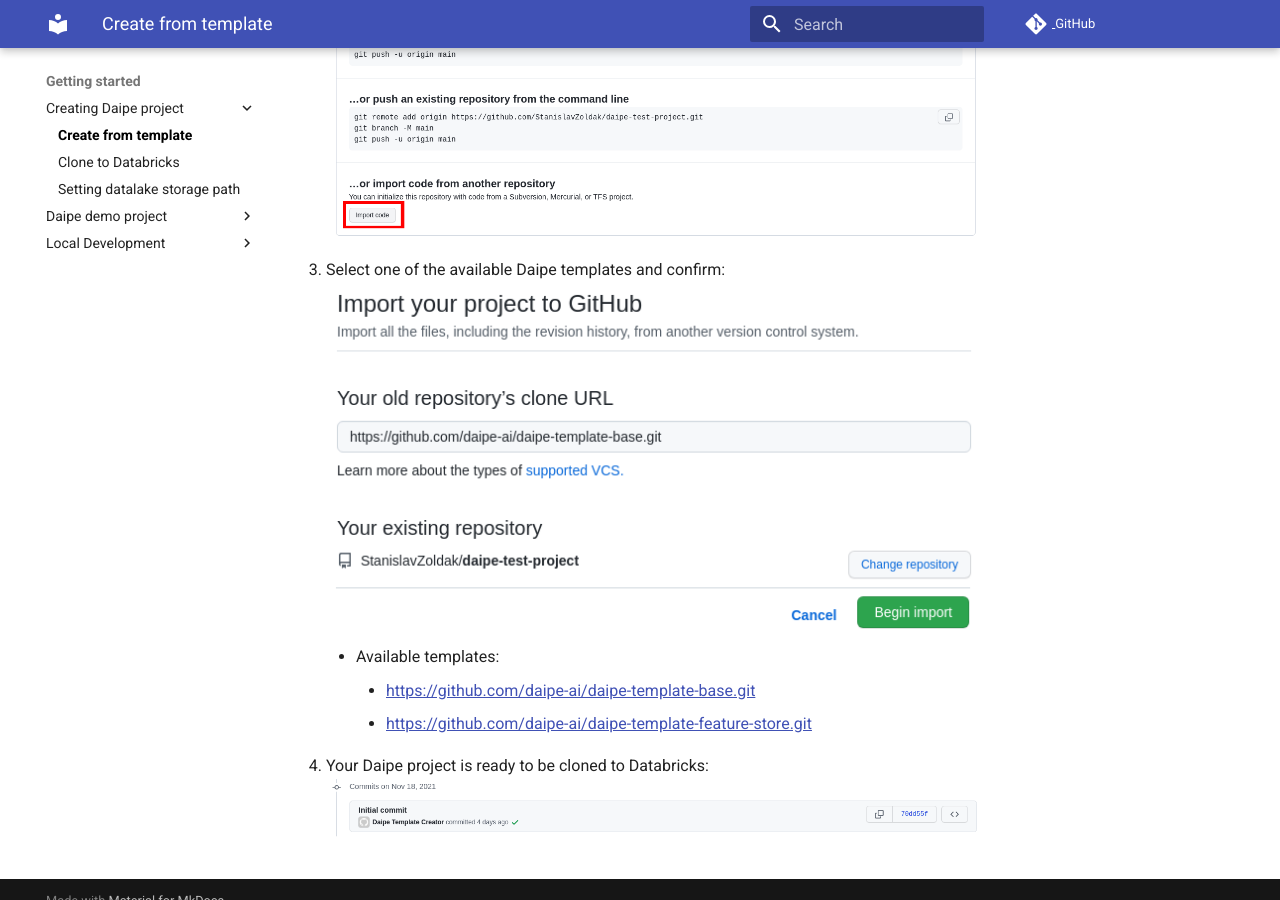
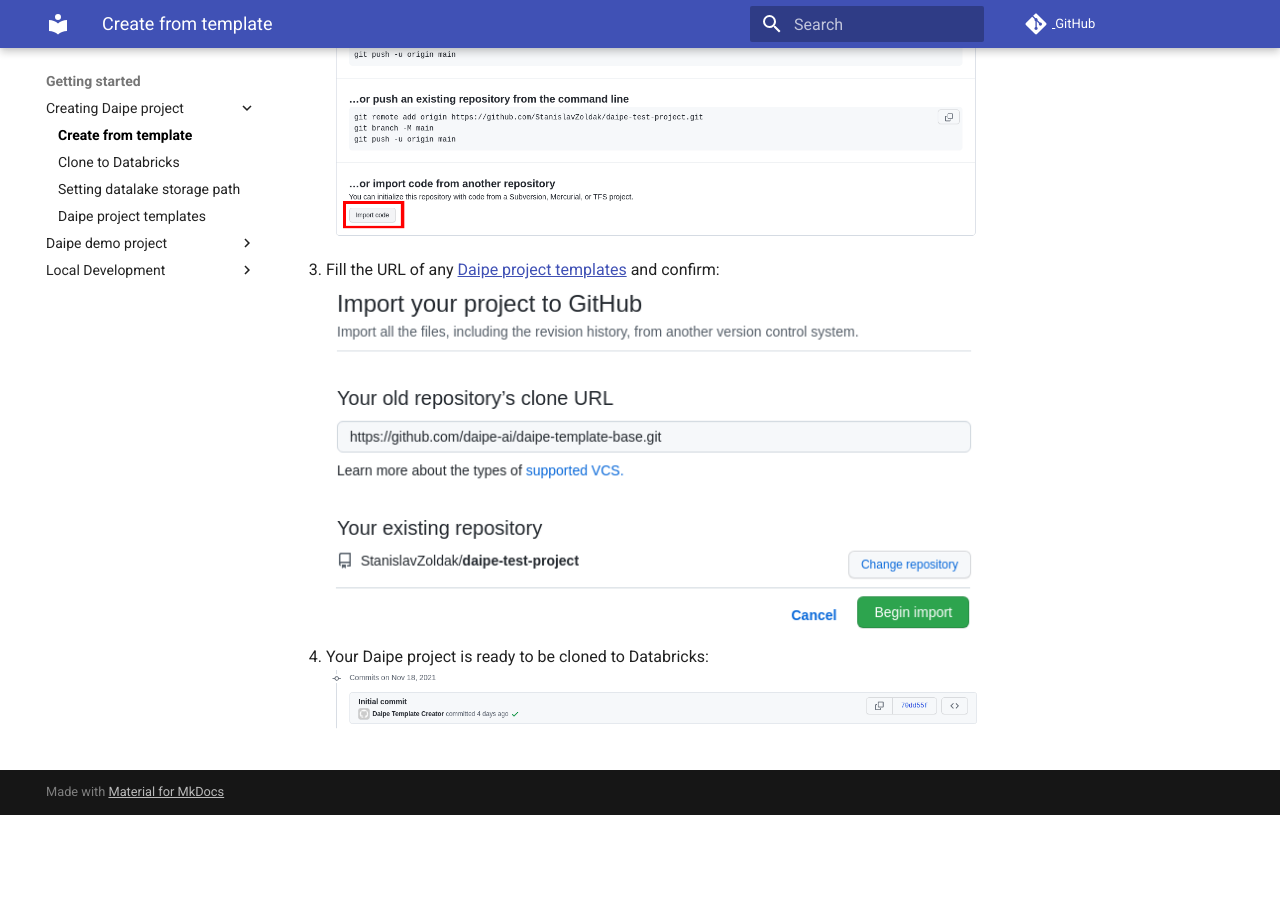
Before and after one commit to daipe-ai/platform-docs, an MkDocs documentation site: the page built from docs/create-repo-from-template.md, in a window 1280 px wide and 900 px high, scrolled down 592 px. Built offline with MkDocs 1.6.1 and Material for MkDocs 9.7.7, drawn with Linux system fonts in a browser that asks for light colours; comment, search, counter and statistics services are not loaded; after the commit the page ends 1407 px from its top, so only the background shows below that; some of the changed text lies outside the part shown.

Commit message:
Daipe project templates separated

```diff
--- a/docs/create-repo-from-template.md
+++ b/docs/create-repo-from-template.md
@@ -1,16 +1,13 @@
 # Creating project from template
 
-1. Create a new repository on GitHub:
+1. Create a new repository on GitHub or any other GIT provider:
 ![](images/create-daipe-repo-step1.png)
 
 2. After creating a repo, press Import on the bottom of the page:
 ![](images/create-daipe-repo-step2.png)
 
-3. Select one of the available Daipe templates and confirm:
+3. Fill the URL of any [Daipe project templates](daipe-project-templates.md) and confirm:
 ![](images/create-daipe-repo-step3.png)
-     - Available templates:
-        - [https://github.com/daipe-ai/daipe-template-base.git](https://github.com/daipe-ai/daipe-template-base.git)
-        - [https://github.com/daipe-ai/daipe-template-feature-store.git](https://github.com/daipe-ai/daipe-template-feature-store.git)
 
-4. Your Daipe project is ready to be cloned to Databricks:
+5. Your Daipe project is ready to be cloned to Databricks:
 ![](images/create-daipe-repo-step4.png)
--- a/mkdocs.yml
+++ b/mkdocs.yml
@@ -31,6 +31,7 @@
       - Create from template: create-repo-from-template.md
       - Clone to Databricks: create-daipe-project.md
       - Setting datalake storage path: datalake-storage-path.md
+      - Daipe project templates: daipe-project-templates.md
     - Daipe demo project:
       - Clone demo project: clone-demo-project.md
     - Local Development:
```
Also changed, not shown: docs/daipe-project-templates.md (added, +4 -0 lines).
